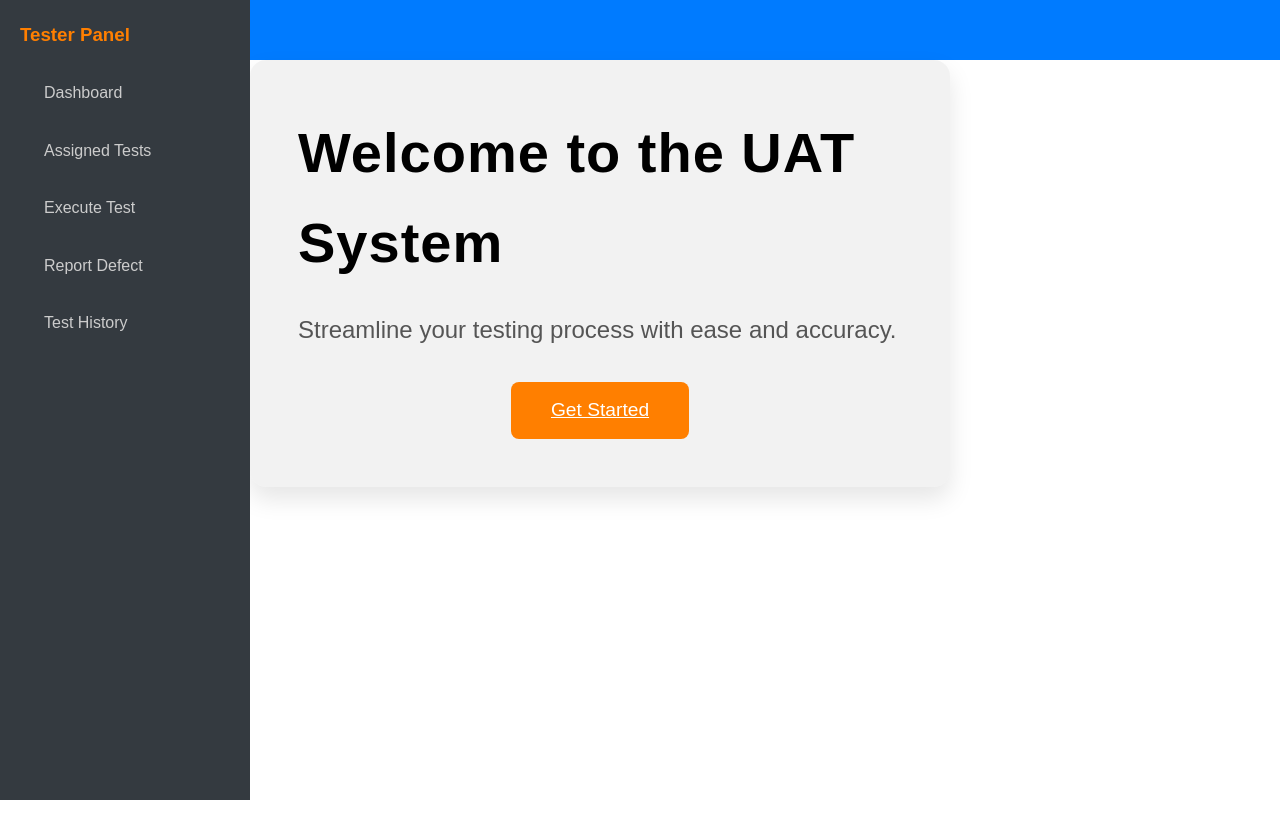
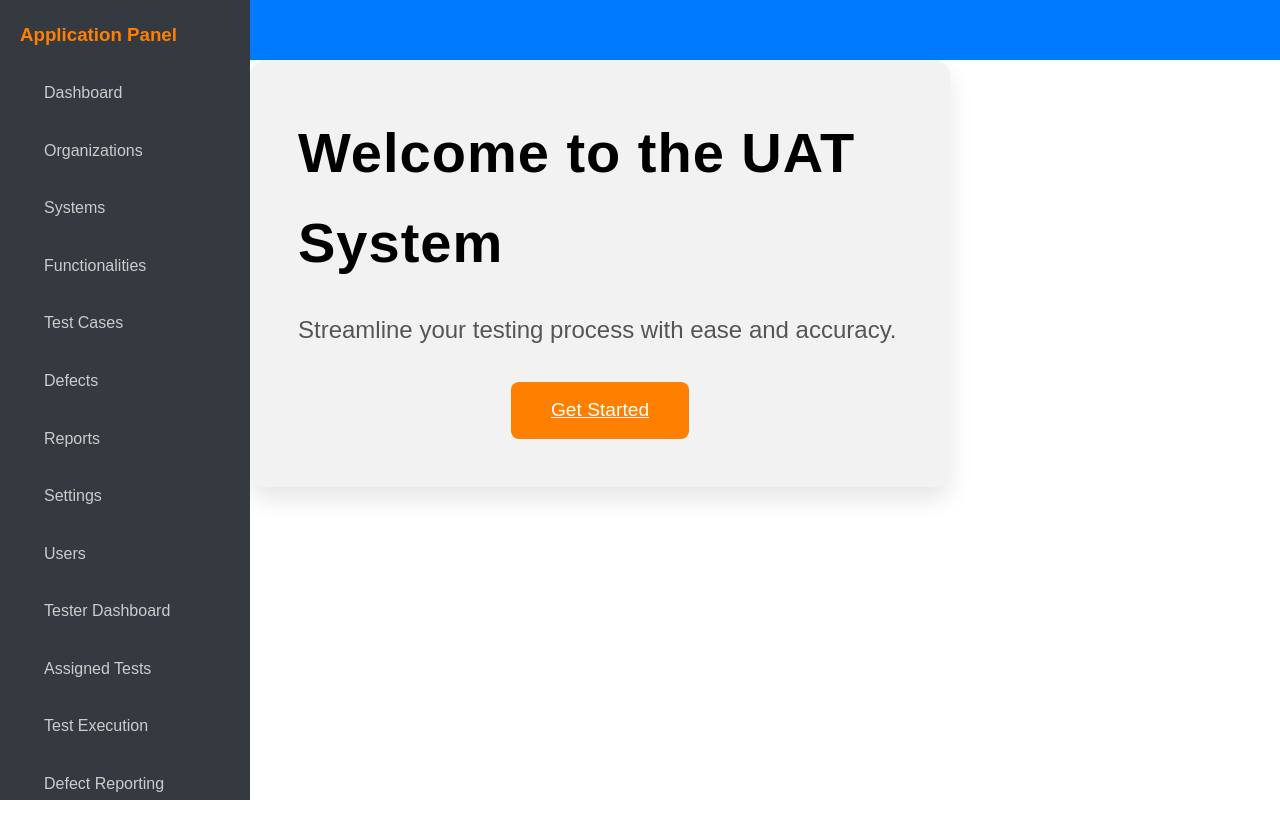
Before and after one commit to openchlsystem/OPENCHSUAT, a Vue app in the folder uat-frontend/: page / in a window 1280 px wide. Shown: the top 838 px of the page. Built offline with nearby package versions, Linux system fonts and the light colour scheme; sample sign-in values are in the browser's storage.

Commit message:
removed forced role based redirecting for routing to allow integration

```diff
--- a/uat-frontend/src/components/Sidebar.vue
+++ b/uat-frontend/src/components/Sidebar.vue
@@ -1,81 +1,82 @@
 <template>
   <div class="sidebar">
     <div class="sidebar-header">
-      <h3>{{ isAdmin ? 'Admin Panel' : 'Tester Panel' }}</h3>
+      <h3>Application Panel</h3>
     </div>
     <ul class="sidebar-links">
-      <!-- Links for Admin -->
-      <template v-if="isAdmin">
+      <!-- Admin Links -->
       <li>
-          <router-link to="/admin/dashboard" exact-active-class="active-link">
+        <router-link to="/admin/dashboard" exact-active-class="active-link" aria-label="Dashboard">
           <i class="fas fa-tachometer-alt"></i> Dashboard
         </router-link>
       </li>
       <li>
-          <router-link to="/admin/organizations" exact-active-class="active-link">
+        <router-link to="/admin/organizations" exact-active-class="active-link" aria-label="Organizations">
           <i class="fas fa-building"></i> Organizations
         </router-link>
       </li>
       <li>
-          <router-link to="/admin/systems" exact-active-class="active-link">
+        <router-link to="/admin/systems" exact-active-class="active-link" aria-label="Systems">
           <i class="fas fa-desktop"></i> Systems
         </router-link>
       </li>
       <li>
-          <router-link to="/admin/functionalities" exact-active-class="active-link">
+        <router-link to="/admin/functionalities" exact-active-class="active-link" aria-label="Functionalities">
           <i class="fas fa-cogs"></i> Functionalities
         </router-link>
       </li>
       <li>
-          <router-link to="/admin/test-cases" exact-active-class="active-link">
+        <router-link to="/admin/test-cases" exact-active-class="active-link" aria-label="Test Cases">
           <i class="fas fa-vial"></i> Test Cases
         </router-link>
       </li>
       <li>
-          <router-link to="/admin/defects" exact-active-class="active-link">
+        <router-link to="/admin/defects" exact-active-class="active-link" aria-label="Defects">
           <i class="fas fa-bug"></i> Defects
         </router-link>
       </li>
       <li>
-          <router-link to="/admin/users" exact-active-class="active-link">
-            <i class="fas fa-chart-bar"></i> Users
+        <router-link to="/admin/reports" exact-active-class="active-link" aria-label="Reports">
+          <i class="fas fa-chart-bar"></i> Reports
         </router-link>
       </li>
       <li>
-          <router-link to="/admin/settings" exact-active-class="active-link">
+        <router-link to="/admin/settings" exact-active-class="active-link" aria-label="Settings">
           <i class="fas fa-cog"></i> Settings
         </router-link>
       </li>
-      </template>
+      <li>
+        <router-link to="/admin/users" exact-active-class="active-link" aria-label="Users">
+          <i class="fas fa-users"></i> Users
+        </router-link>
+      </li>
 
-      <!-- Links for Testers -->
-      <template v-else>
+      <!-- Tester Links -->
       <li>
-          <router-link to="/tester/dashboard" exact-active-class="active-link">
-            <i class="fas fa-tachometer-alt"></i> Dashboard
+        <router-link to="/tester/dashboard" exact-active-class="active-link" aria-label="Tester Dashboard">
+          <i class="fas fa-tachometer-alt"></i> Tester Dashboard
         </router-link>
       </li>
       <li>
-          <router-link to="/tester/assigned-tests" exact-active-class="active-link">
+        <router-link to="/tester/assigned-tests" exact-active-class="active-link" aria-label="Assigned Tests">
           <i class="fas fa-list"></i> Assigned Tests
         </router-link>
       </li>
       <li>
-          <router-link to="/tester/test-execution/1" exact-active-class="active-link">
-            <i class="fas fa-play-circle"></i> Execute Test
+        <router-link to="/tester/test-execution" exact-active-class="active-link" aria-label="Test Execution">
+          <i class="fas fa-play-circle"></i> Test Execution
         </router-link>
       </li>
       <li>
-          <router-link to="/tester/defect-report" exact-active-class="active-link">
-            <i class="fas fa-bug"></i> Report Defect
+        <router-link to="/tester/defect-reporting" exact-active-class="active-link" aria-label="Defect Reporting">
+          <i class="fas fa-bug"></i> Defect Reporting
         </router-link>
       </li>
       <li>
-          <router-link to="/tester/test-history" exact-active-class="active-link">
+        <router-link to="/tester/test-history" exact-active-class="active-link" aria-label="Test History">
           <i class="fas fa-history"></i> Test History
         </router-link>
       </li>
-      </template>
     </ul>
   </div>
 </template>
@@ -83,18 +84,7 @@
 <script>
 export default {
   name: 'Sidebar',
-  props: {
-    userRole: {
-      type: String,
-      required: true
-    }
-  },
-  computed: {
-    isAdmin() {
-      return this.userRole === 'admin';
-    }
-  }
-}
+};
 </script>
 
 <style scoped>
--- a/uat-frontend/src/layouts/AdminLayout.vue
+++ b/uat-frontend/src/layouts/AdminLayout.vue
@@ -1,7 +1,16 @@
 <template>
   <div class="admin-layout">
-    <Sidebar :user-role="'admin'" />
+    <!-- Sidebar -->
+    <Sidebar />
+
+    <!-- Main Content -->
     <div class="main-content">
+      <!-- Header (optional) -->
+      <div class="header">
+        <h2>Admin Dashboard</h2>
+      </div>
+
+      <!-- Router View for Child Routes -->
       <router-view />
     </div>
   </div>
@@ -13,26 +22,34 @@ import Sidebar from '@/components/Sidebar.vue';
 export default {
   name: 'AdminLayout',
   components: {
-    Sidebar
-  }
+    Sidebar,
+  },
 };
 </script>
-
 
 <style scoped>
 .admin-layout {
   display: flex;
+  min-height: 100vh;
 }
 
 .main-content {
-  margin-left: 250px;
+  margin-left: 250px; /* Adjust based on your sidebar width */
   padding: 20px;
   width: calc(100% - 250px);
+  background-color: #f8f9fa; /* Light background for the main content */
 }
 
 .header {
-  background-color: #f8f9fa;
-  padding: 12px;
+  background-color: #ffffff;
+  padding: 16px;
   border-bottom: 1px solid #e0e0e0;
+  margin-bottom: 20px;
+}
+
+.header h2 {
+  margin: 0;
+  font-size: 24px;
+  color: #333;
 }
 </style>
--- a/uat-frontend/src/router/index.js
+++ b/uat-frontend/src/router/index.js
@@ -95,17 +95,13 @@ router.beforeEach((to, from, next) => {
       // Redirect to login if not authenticated
       next('/login');
     } else {
-      // Redirect all authenticated users to the Admin Dashboard
-      if (to.name !== 'AdminDashboard') {
-        next({ name: 'AdminDashboard' });
-      } else {
-        next();
-      }
+      // Allow access to the requested route
+      next();
     }
   } else {
     // Redirect authenticated users away from public routes (e.g., login, register)
     if (isAuth && (to.name === 'Login' || to.name === 'Register' || to.name === 'ForgotPassword')) {
-      next({ name: 'AdminDashboard' });
+      next({ name: 'AdminDashboard' }); // Redirect to admin dashboard
     } else {
       next();
     }
```
Also changed, not shown: 41 other files (tests, documents, lock files or other folders). Lines whose indentation alone changed are shown as unchanged.
